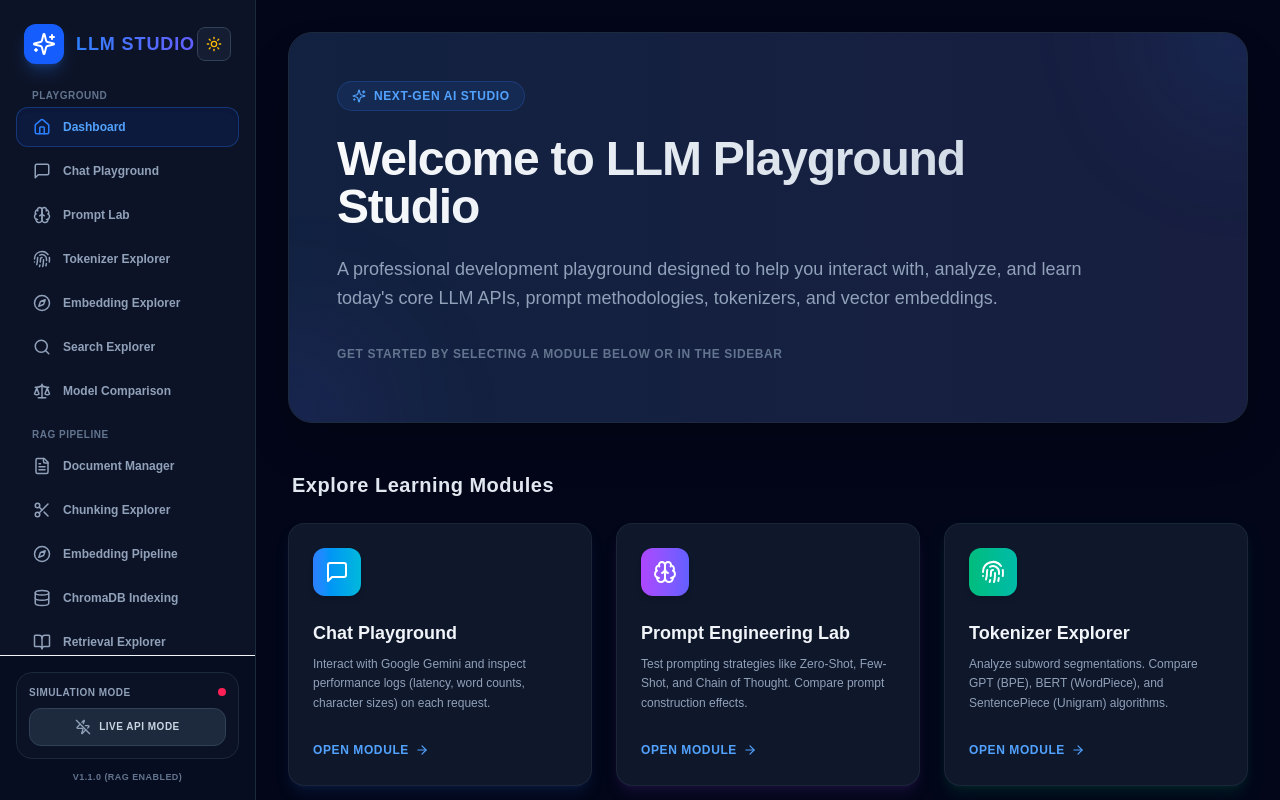
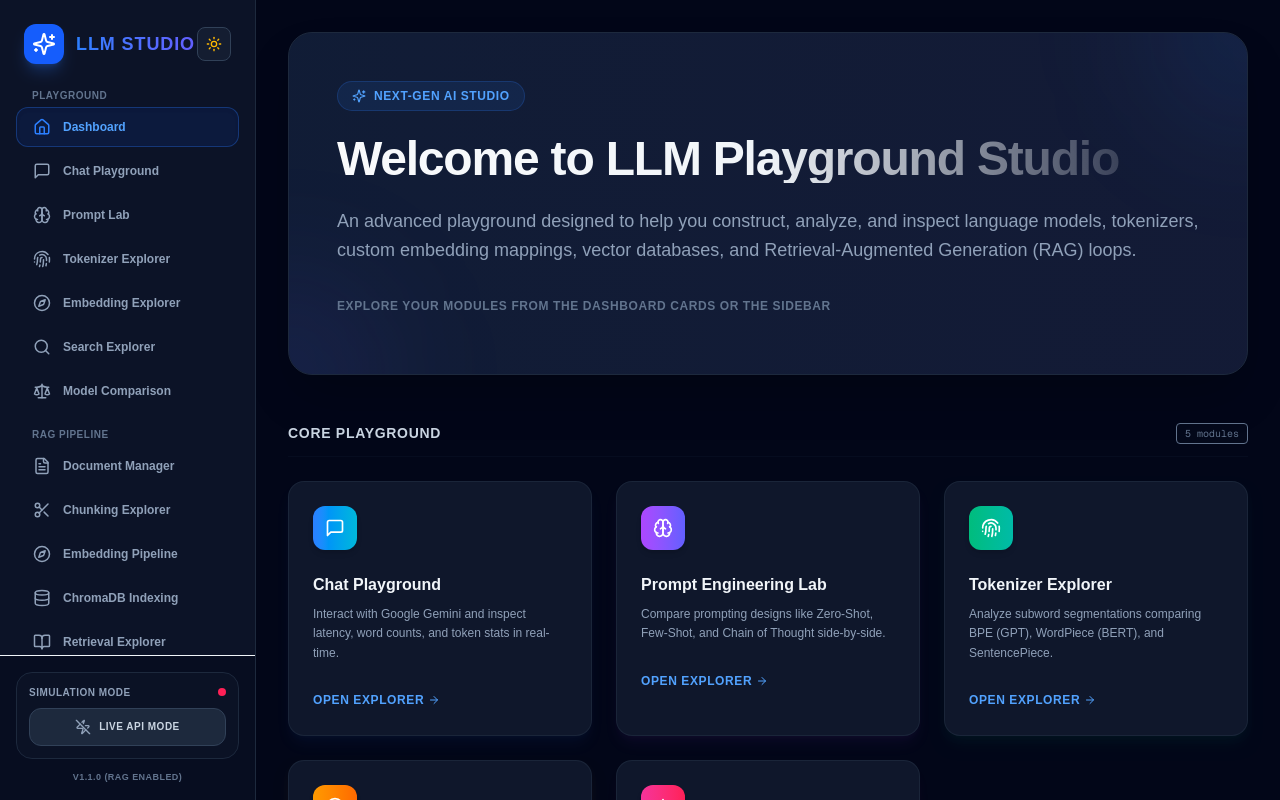
Before and after one commit to Aryan140314/LLM-Playground-Studio, a Next.js app in the folder frontend/: page / in a window 1280 px wide. Built offline with nearby package versions, Linux system fonts and the light colour scheme.

Commit message:
feat(ui): upgrade home page to display current RAG modules and theme support

```diff
--- a/frontend/src/app/page.tsx
+++ b/frontend/src/app/page.tsx
@@ -2,6 +2,7 @@
 
 import React from 'react';
 import Link from 'next/link';
+import { useTheme } from '../context/ThemeContext';
 import {
   MessageSquare,
   Brain,
@@ -10,7 +11,17 @@ import {
   Scale,
   BarChart3,
   ArrowRight,
-  Sparkles
+  Sparkles,
+  FileText,
+  Scissors,
+  Database,
+  Layers,
+  BookOpen,
+  Puzzle,
+  MessageCircle,
+  Activity,
+  Settings,
+  Lock
 } from 'lucide-react';
 
 interface CardItem {
@@ -20,128 +31,260 @@ interface CardItem {
   icon: React.ComponentType<any>;
   color: string;
   shadow: string;
+  category: 'CORE PLAYGROUND' | 'RAG PIPELINE' | 'UPCOMING';
+  locked?: boolean;
 }
 
 const modules: CardItem[] = [
+  // PLAYGROUND
   {
     title: 'Chat Playground',
-    desc: 'Interact with Google Gemini and inspect performance logs (latency, word counts, character sizes) on each request.',
+    desc: 'Interact with Google Gemini and inspect latency, word counts, and token stats in real-time.',
     href: '/chat',
     icon: MessageSquare,
     color: 'from-blue-500 to-cyan-500',
-    shadow: 'shadow-blue-500/10 hover:shadow-blue-500/20'
+    shadow: 'shadow-blue-500/5 hover:shadow-blue-500/15',
+    category: 'CORE PLAYGROUND'
   },
   {
     title: 'Prompt Engineering Lab',
-    desc: 'Test prompting strategies like Zero-Shot, Few-Shot, and Chain of Thought. Compare prompt construction effects.',
+    desc: 'Compare prompting designs like Zero-Shot, Few-Shot, and Chain of Thought side-by-side.',
     href: '/prompt-lab',
     icon: Brain,
     color: 'from-purple-500 to-indigo-500',
-    shadow: 'shadow-purple-500/10 hover:shadow-purple-500/20'
+    shadow: 'shadow-purple-500/5 hover:shadow-purple-500/15',
+    category: 'CORE PLAYGROUND'
   },
   {
     title: 'Tokenizer Explorer',
-    desc: 'Analyze subword segmentations. Compare GPT (BPE), BERT (WordPiece), and SentencePiece (Unigram) algorithms.',
+    desc: 'Analyze subword segmentations comparing BPE (GPT), WordPiece (BERT), and SentencePiece.',
     href: '/tokenizer',
     icon: Fingerprint,
     color: 'from-emerald-500 to-teal-500',
-    shadow: 'shadow-emerald-500/10 hover:shadow-emerald-500/20'
+    shadow: 'shadow-emerald-500/5 hover:shadow-emerald-500/15',
+    category: 'CORE PLAYGROUND'
   },
   {
     title: 'Embedding Explorer',
-    desc: 'Visualize sentence similarity matrices as heatmaps. Project high-dimensional vectors to 2D using PCA/t-SNE and run K-Means.',
+    desc: 'Project high-dimensional vectors to 2D using PCA/t-SNE and visualize similarities.',
     href: '/embeddings',
     icon: Compass,
     color: 'from-amber-500 to-orange-500',
-    shadow: 'shadow-amber-500/10 hover:shadow-amber-500/20'
+    shadow: 'shadow-amber-500/5 hover:shadow-amber-500/15',
+    category: 'CORE PLAYGROUND'
   },
   {
     title: 'Model Comparison',
-    desc: 'Prompt Gemini 2.5 Flash, GPT-4o-mini, and Claude 3.5 Sonnet side-by-side. Compare latency and output length.',
+    desc: 'Compare leading foundation models (Gemini, Claude, GPT) side-by-side on metrics.',
     href: '/compare',
     icon: Scale,
     color: 'from-pink-500 to-rose-500',
-    shadow: 'shadow-pink-500/10 hover:shadow-pink-500/20'
+    shadow: 'shadow-pink-500/5 hover:shadow-pink-500/15',
+    category: 'CORE PLAYGROUND'
+  },
+
+  // RAG PIPELINE
+  {
+    title: 'Document Manager',
+    desc: 'Upload PDF, DOCX, TXT, or MD documents, segment pages, and analyze corpus size.',
+    href: '/documents',
+    icon: FileText,
+    color: 'from-rose-500 to-orange-500',
+    shadow: 'shadow-rose-500/5 hover:shadow-rose-500/15',
+    category: 'RAG PIPELINE'
   },
   {
-    title: 'Analytics Dashboard',
-    desc: 'Track performance telemetry across all client runs. Analyze average latencies, token counts, and strategy distributions.',
-    href: '/analytics',
+    title: 'Chunking Explorer',
+    desc: 'Partition texts using Fixed-Size (character/token), Semantic, and Hierarchical splits.',
+    href: '/chunking',
+    icon: Scissors,
+    color: 'from-orange-500 to-amber-500',
+    shadow: 'shadow-orange-500/5 hover:shadow-orange-500/15',
+    category: 'RAG PIPELINE'
+  },
+  {
+    title: 'Embedding Pipeline',
+    desc: 'Convert text chunks into 384-dimensional dense vectors and calculate generation latency.',
+    href: '/embedding-pipeline',
+    icon: Compass,
+    color: 'from-amber-500 to-yellow-500',
+    shadow: 'shadow-amber-500/5 hover:shadow-amber-500/15',
+    category: 'RAG PIPELINE'
+  },
+  {
+    title: 'ChromaDB Indexing',
+    desc: 'Manage vector database collections and execute batch chunk ingestion pipelines.',
+    href: '/indexing',
+    icon: Database,
+    color: 'from-emerald-500 to-green-500',
+    shadow: 'shadow-emerald-500/5 hover:shadow-emerald-500/15',
+    category: 'RAG PIPELINE'
+  },
+  {
+    title: 'Retrieval Explorer',
+    desc: 'Search indices semantically and extract matched chunks with Cosine Similarity scores.',
+    href: '/retrieval',
+    icon: BookOpen,
+    color: 'from-cyan-500 to-blue-500',
+    shadow: 'shadow-cyan-500/5 hover:shadow-cyan-500/15',
+    category: 'RAG PIPELINE'
+  },
+
+  // UPCOMING WORK
+  {
+    title: 'Prompt Builder (Sprint 6)',
+    desc: 'Inject retrieved document fragments into system instructions for LLM grounding preview.',
+    href: '#',
+    icon: Puzzle,
+    color: 'from-slate-650 to-slate-750',
+    shadow: '',
+    category: 'UPCOMING',
+    locked: true
+  },
+  {
+    title: 'RAG Playground (Sprints 7 & 8)',
+    desc: 'Run a full end-to-end RAG chat pipeline with citations referencing page numbers and similarities.',
+    href: '#',
+    icon: MessageCircle,
+    color: 'from-slate-650 to-slate-750',
+    shadow: '',
+    category: 'UPCOMING',
+    locked: true
+  },
+  {
+    title: 'Retrieval Comparison (Sprint 9)',
+    desc: 'Compare advanced retrieval models (Naive vs Hybrid vs HyDE vs Multi-Query) side-by-side.',
+    href: '#',
+    icon: Activity,
+    color: 'from-slate-650 to-slate-750',
+    shadow: '',
+    category: 'UPCOMING',
+    locked: true
+  },
+  {
+    title: 'Evaluation Dashboard (Sprint 10)',
+    desc: 'Automate RAGAS metrics measuring Faithfulness, Answer Relevancy, and Context Recall.',
+    href: '#',
     icon: BarChart3,
-    color: 'from-violet-500 to-purple-500',
-    shadow: 'shadow-violet-500/10 hover:shadow-violet-500/20'
+    color: 'from-slate-650 to-slate-750',
+    shadow: '',
+    category: 'UPCOMING',
+    locked: true
   }
 ];
 
 export default function Page() {
+  const { theme } = useTheme();
+  const isDark = theme === 'dark';
+
   return (
     <div className="space-y-12">
-      {/* Hero Section */}
-      <section className="relative overflow-hidden rounded-3xl bg-slate-900 border border-slate-800 p-8 md:p-12 shadow-2xl">
-        <div className="absolute inset-0 bg-gradient-to-r from-blue-500/10 to-indigo-500/10 pointer-events-none" />
+      {/* Hero Banner Section */}
+      <section className={`relative overflow-hidden rounded-3xl border p-8 md:p-12 transition-all duration-300 ${
+        isDark
+          ? 'bg-slate-900 border-slate-800 shadow-2xl'
+          : 'bg-white border-slate-200 shadow-md'
+      }`}>
+        <div className="absolute inset-0 bg-gradient-to-r from-blue-500/5 to-indigo-500/5 pointer-events-none" />
         <div className="absolute -top-24 -right-24 h-48 w-48 bg-blue-500/10 rounded-full blur-3xl" />
         <div className="absolute -bottom-24 -left-24 h-48 w-48 bg-indigo-500/10 rounded-full blur-3xl" />
 
-        <div className="relative z-10 space-y-6 max-w-3xl">
+        <div className="relative z-10 space-y-6 max-w-4xl">
           <div className="inline-flex items-center gap-2 px-3.5 py-1.5 rounded-full bg-blue-500/10 border border-blue-500/20 text-xs font-semibold text-blue-400 tracking-wider uppercase">
             <Sparkles className="h-3.5 w-3.5" /> Next-Gen AI Studio
           </div>
 
-          <h1 className="text-4xl md:text-5xl font-extrabold tracking-tight bg-gradient-to-r from-slate-50 to-slate-300 bg-clip-text text-transparent">
+          <h1 className={`text-4xl md:text-5xl font-extrabold tracking-tight ${
+            isDark
+              ? 'bg-gradient-to-r from-slate-50 via-slate-100 to-slate-350 bg-clip-text text-transparent'
+              : 'text-slate-900'
+          }`}>
             Welcome to LLM Playground Studio
           </h1>
 
-          <p className="text-slate-400 text-lg leading-relaxed">
-            A professional development playground designed to help you interact with, analyze, and learn today's core LLM APIs, prompt methodologies, tokenizers, and vector embeddings.
+          <p className={`text-lg leading-relaxed ${isDark ? 'text-slate-400' : 'text-slate-600'}`}>
+            An advanced playground designed to help you construct, analyze, and inspect language models, tokenizers, custom embedding mappings, vector databases, and Retrieval-Augmented Generation (RAG) loops.
           </p>
 
           <div className="pt-2">
-            <div className="text-xs text-slate-500 font-semibold tracking-wider uppercase mb-3">
-              Get Started by Selecting a Module Below or in the Sidebar
+            <div className="text-xs text-slate-500 font-bold tracking-wider uppercase mb-3">
+              Explore your modules from the dashboard cards or the sidebar
             </div>
           </div>
         </div>
       </section>
 
-      {/* Grid Section */}
-      <section className="space-y-6">
-        <h2 className="text-xl font-bold text-slate-200 tracking-wide px-1">
-          Explore Learning Modules
+      {/* Modules Sections */}
+      {['CORE PLAYGROUND', 'RAG PIPELINE', 'UPCOMING'].map((cat) => {
+        const catItems = modules.filter(m => m.category === cat);
+        return (
+          <section key={cat} className="space-y-6">
+            <div className="border-b pb-3 flex items-center justify-between border-slate-800/20">
+              <h2 className={`text-sm font-bold uppercase tracking-wider ${isDark ? 'text-slate-300' : 'text-slate-650'}`}>
+                {cat}
               </h2>
+              <span className="text-[10px] bg-slate-800/10 border border-slate-850 px-2 py-0.5 rounded text-slate-500 font-mono">
+                {catItems.length} modules
+              </span>
+            </div>
 
             <div className="grid grid-cols-1 md:grid-cols-2 lg:grid-cols-3 gap-6">
-          {modules.map((mod) => {
+              {catItems.map((mod) => {
                 const Icon = mod.icon;
 
                 return (
                   <div
                     key={mod.title}
-                className={`group relative overflow-hidden bg-slate-900 border border-slate-800/80 rounded-2xl p-6 transition-all duration-300 hover:border-slate-700 hover:-translate-y-1 shadow-lg ${mod.shadow}`}
+                    className={`group relative overflow-hidden border rounded-2xl p-6 transition-all duration-300 ${
+                      mod.locked
+                        ? isDark
+                          ? 'bg-slate-950/40 border-slate-900 opacity-60'
+                          : 'bg-slate-50 border-slate-150 opacity-60'
+                        : isDark
+                        ? `bg-slate-900 border-slate-800/80 hover:border-slate-700 hover:-translate-y-1 shadow-lg ${mod.shadow}`
+                        : `bg-white border-slate-200 hover:border-slate-300 hover:-translate-y-1 shadow-sm ${mod.shadow}`
+                    }`}
                   >
                     <div className="space-y-4">
                       {/* Icon Block */}
-                  <div className={`inline-block p-3 rounded-xl bg-gradient-to-r ${mod.color} text-white shadow-md`}>
-                    <Icon className="h-6 w-6" />
+                      <div className={`inline-block p-3 rounded-xl ${
+                        mod.locked
+                          ? 'bg-slate-800 text-slate-500'
+                          : `bg-gradient-to-r ${mod.color} text-white shadow-md`
+                      }`}>
+                        {mod.locked ? <Lock className="h-5 w-5" /> : <Icon className="h-5 w-5" />}
                       </div>
 
                       {/* Text Block */}
                       <div className="space-y-2">
-                    <h3 className="text-lg font-bold text-slate-100 group-hover:text-blue-400 transition-colors duration-200">
+                        <h3 className={`text-base font-bold transition-colors duration-200 ${
+                          isDark
+                            ? 'text-slate-100 group-hover:text-blue-400'
+                            : 'text-slate-850 group-hover:text-blue-600'
+                        }`}>
                           {mod.title}
                         </h3>
-                    <p className="text-xs text-slate-400 leading-relaxed">
+                        <p className={`text-xs leading-relaxed ${isDark ? 'text-slate-400' : 'text-slate-500'}`}>
                           {mod.desc}
                         </p>
                       </div>
 
                       {/* Action Link */}
                       <div className="pt-2">
+                        {mod.locked ? (
+                          <span className="text-[10px] font-bold text-slate-500 uppercase tracking-wider flex items-center gap-1.5">
+                            Locked (Phase 3 Work)
+                          </span>
+                        ) : (
                           <Link
                             href={mod.href}
-                      className="inline-flex items-center gap-1.5 text-xs font-bold text-blue-400 hover:text-blue-300 uppercase tracking-wider transition-colors duration-200"
+                            className={`inline-flex items-center gap-1 text-xs font-bold uppercase tracking-wider transition-colors duration-200 ${
+                              isDark ? 'text-blue-400 hover:text-blue-300' : 'text-blue-600 hover:text-blue-500'
+                            }`}
                           >
-                      Open Module <ArrowRight className="h-3.5 w-3.5 group-hover:translate-x-1 transition-transform duration-200" />
+                            Open Explorer <ArrowRight className="h-3 w-3 group-hover:translate-x-1 transition-transform duration-200" />
                           </Link>
+                        )}
                       </div>
                     </div>
                   </div>
@@ -149,6 +292,8 @@ export default function Page() {
               })}
             </div>
           </section>
+        );
+      })}
     </div>
   );
 }
```
Lines whose indentation alone changed are shown as unchanged.
